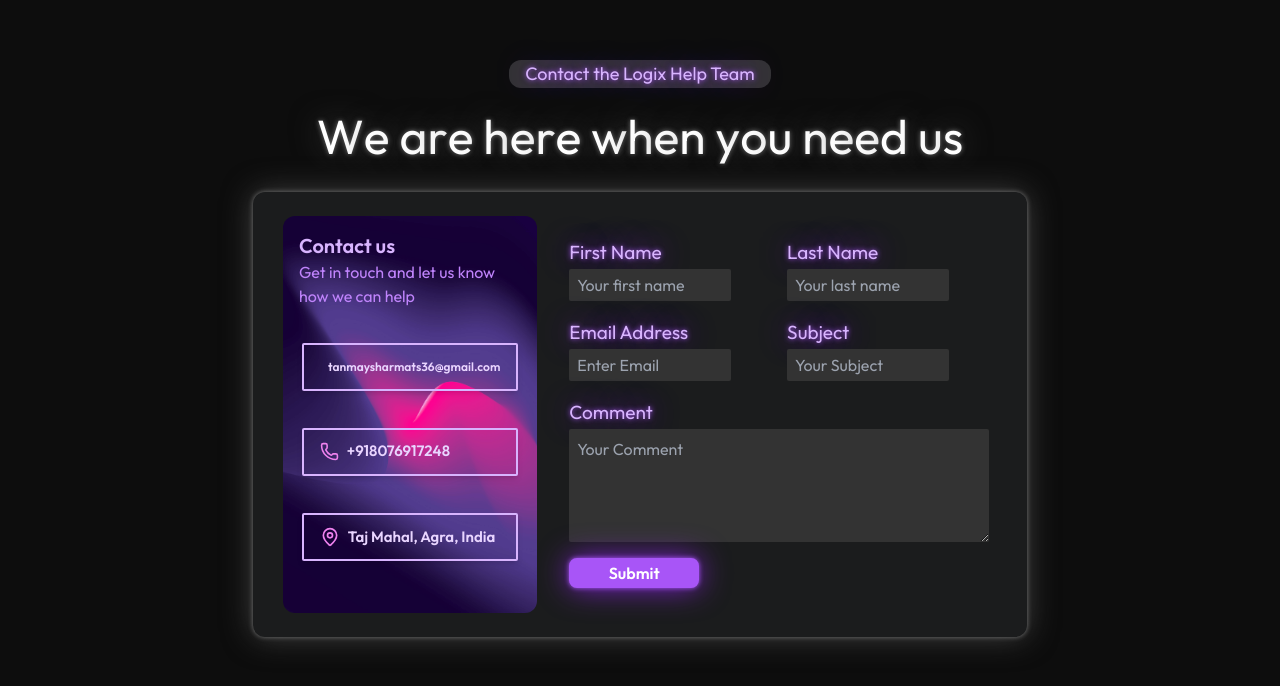
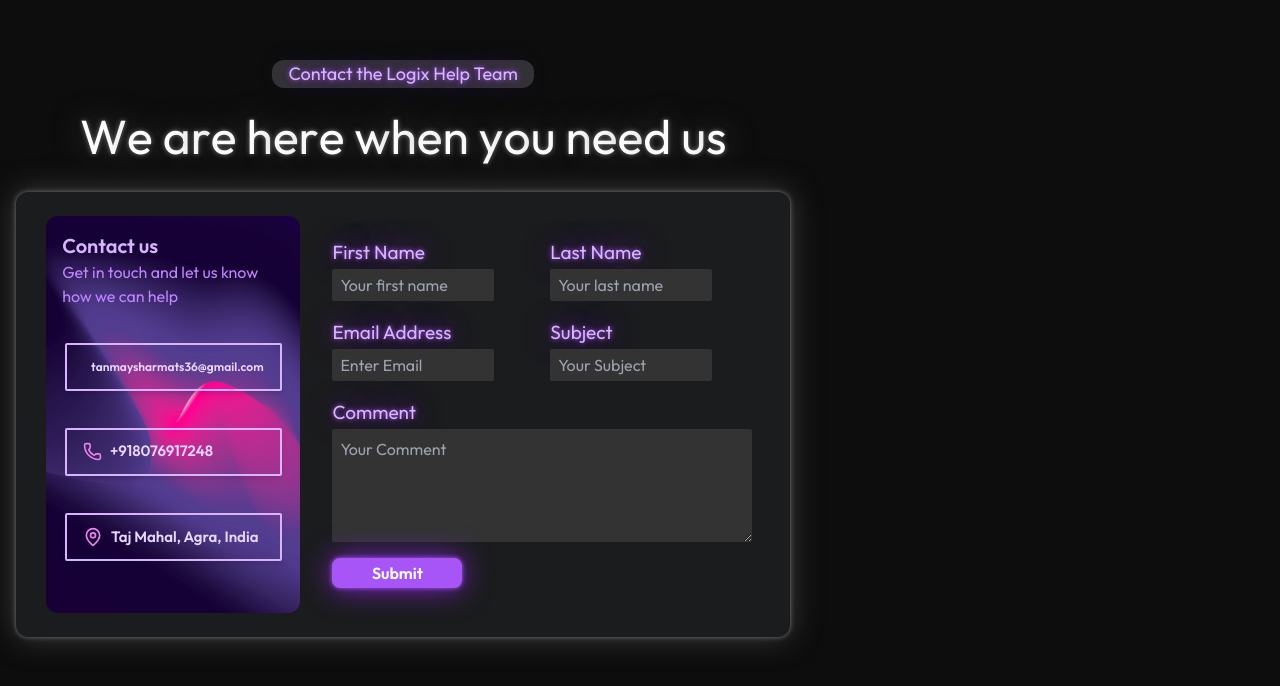
Before and after one commit to Tanmay-vats-sharma/Logix, a React (Vite) app in the folder Logix_Frontend/: page /events in a window 1280 px wide. Shown: the part 980-1666 px from the top of the page. Built offline with nearby package versions, Linux system fonts and the light colour scheme; a web font is replaced by a local one; what tailwindcss-motion would draw is missing.

Commit message:
Contact us component little issues solved

```diff
--- a/Logix_Frontend/src/components/common/Header/Header.jsx
+++ b/Logix_Frontend/src/components/common/Header/Header.jsx
@@ -55,7 +55,7 @@ const Navbar = ({ id }) => {
     <div>
       <div
         id={id}
-        className="fixed w-full px-2 flex items-center z-[1] text-white animate-navbar bg-[#1b1c1d]/40 sm:bg-zinc-800/40 border-gray-50"
+        className="fixed w-full px-2 flex items-center z-[1] text-white animate-navbar bg-[#1b1c1d] sm:bg-zinc-800/40 border-gray-50"
       >
         <div className="w-11/12 h-full flex items-center justify-between md:justify-start">
           <div className="h-14 w-28 mr-10 ml-3">
--- a/Logix_Frontend/src/components/pages/eventPage/Contact Us/ContactUs.jsx
+++ b/Logix_Frontend/src/components/pages/eventPage/Contact Us/ContactUs.jsx
@@ -10,7 +10,7 @@ const ContactUs = ({ selector }) => {
   return (
     <>
       {isIntersecting && (
-        <div className="flex flex-col items-center justify-evenly lg:justify-center h-auto w-[500px] md:w-[63vw] max-w-screen-sm md:max-w-screen-md lg:max-w-full px-4 py-10 box-border motion-scale-in-[0.05] sm:motion-scale-in-[0.06] md:motion-scale-in-[0.08] lg:motion-translate-x-in-[-3%] motion-translate-y-in-[-4%] motion-duration-[3000ms] motion-delay-[100ms] lg:motion-translate-x-0 sm:translate-x-0 ">
+        <div className="flex flex-col items-center justify-evenly lg:justify-center h-auto w-[440px] md:w-[63vw] max-w-screen-sm md:max-w-screen-md lg:max-w-full px-4 py-10 box-border motion-scale-in-[0.05] sm:motion-scale-in-[0.06] md:motion-scale-in-[0.08] lg:motion-translate-x-in-[-3%] motion-translate-y-in-[-4%] motion-duration-[3000ms] motion-delay-[100ms] lg:motion-translate-x-0 sm:translate-x-0 ">
           <div className="bg-[#333] text-purple-300 neon-purple-text py-1 lg:py-0 px-4 rounded-xl flex justify-center items-center text-2xl sm:text-3xl lg:text-lg mb-6">
             Contact the Logix Help Team
           </div>
--- a/Logix_Frontend/src/components/pages/eventPage/EventPage.jsx
+++ b/Logix_Frontend/src/components/pages/eventPage/EventPage.jsx
@@ -6,7 +6,7 @@ const EventPage = () => {
     <div className="flex flex-col items-center justify-evenly">
       <div className="h-[1000px] w-[500px]"></div>
       <PastEvents></PastEvents>
-      <section id="intro" className="min-h-[100vh] max-w-[100vw]">
+      <section id="intro" className="min-h-[100vh] max-w-[100vw] min-w-[100vw]">
         <ContactUs selector={"#intro"} />
       </section>
     </div>
```
